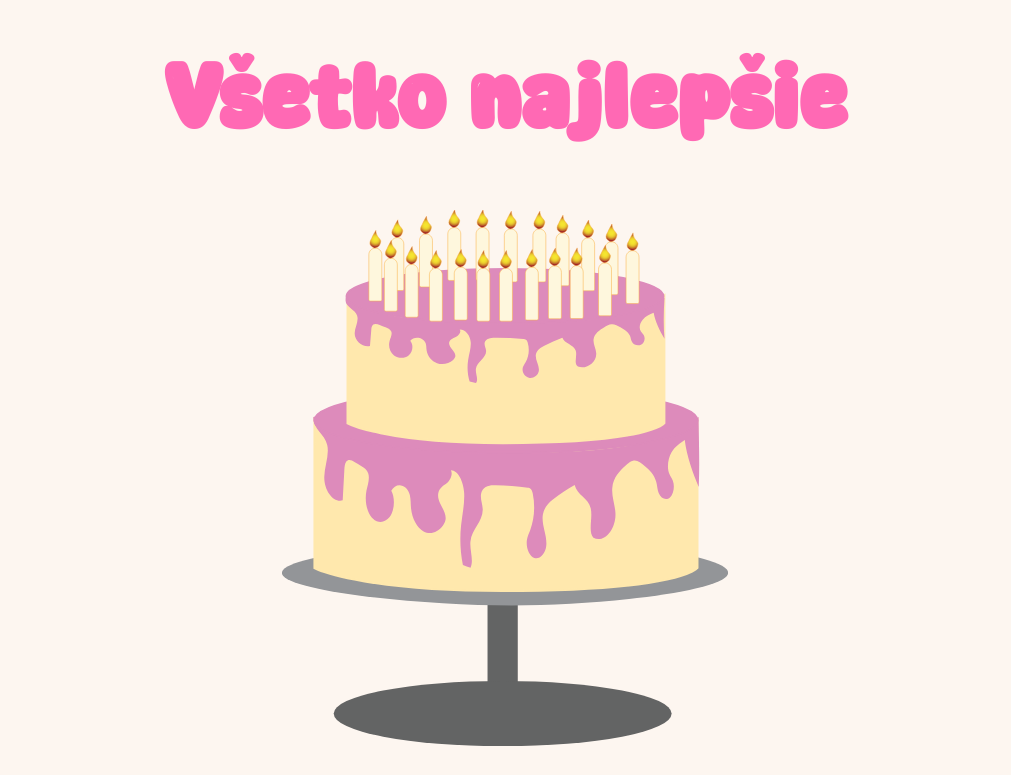
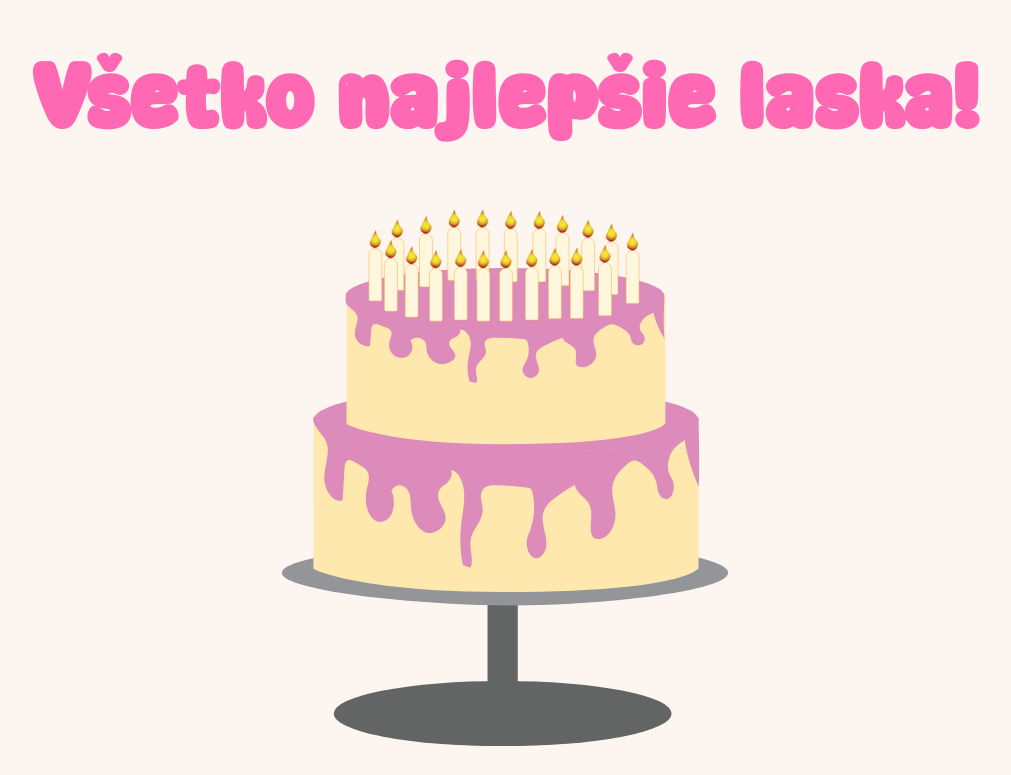
Before and after one commit to Lucynkaaa/darcek_lenka, a plain HTML site: page index.html in a window 1280 px wide. Shown: the top 775 px of the page, without its empty margins (135-1146 px from the left). Drawn offline with Linux system fonts and the light colour scheme.

Commit message:
vasetko najlepšie laska

```diff
--- a/index.html
+++ b/index.html
@@ -11,7 +11,7 @@
     <div id="balloon-container"></div>
 
     <header>
-      <h1>Všetko najlepšie</h1>
+      <h1>Všetko najlepšie laska!</h1>
     </header>
     <div id="torta">
       <img src="images/torta.svg" alt="" />
```
